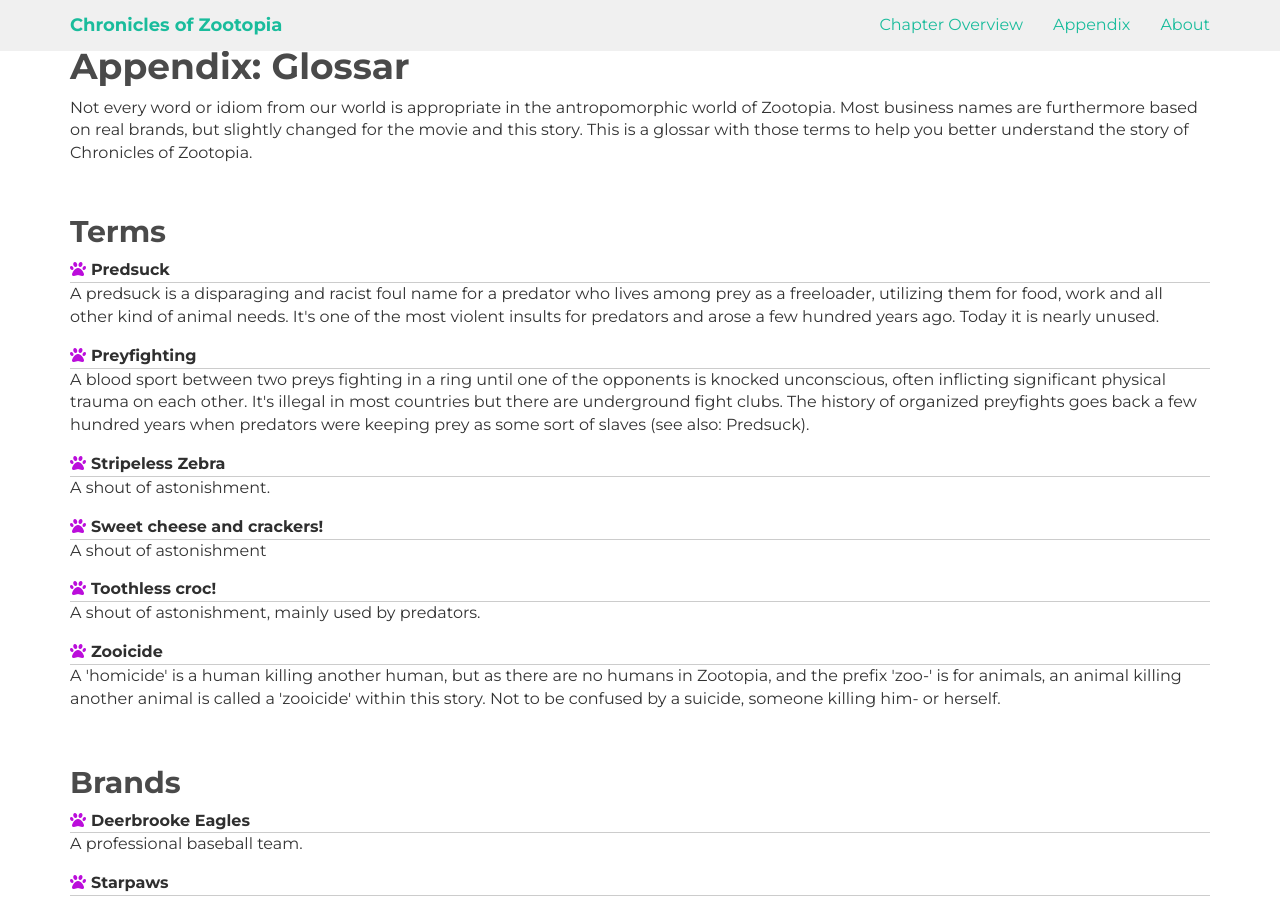
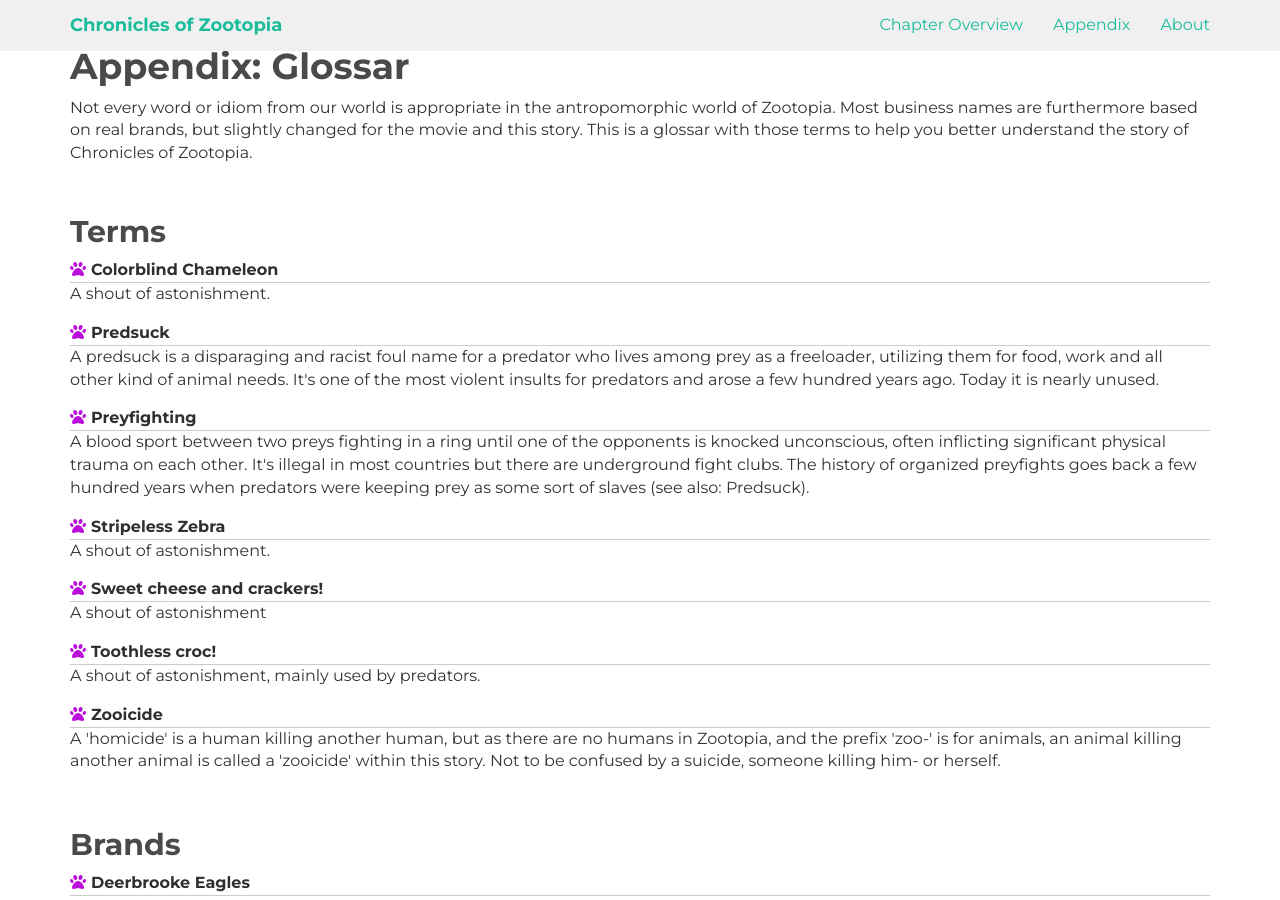
Before and after one commit to Anheledir/ChroniclesOfZootopia, a Jekyll site: the page built from appendix/glossar.md, in a window 1280 px wide and 900 px high, scrolled down 633 px. Built offline with Jekyll 4.4.1, drawn with Linux system fonts in a browser that asks for light colours; nearby versions of some CDN libraries.

Commit message:
added glossar: Colorblind Chameleon

```diff
--- a/_data/glossar.yml
+++ b/_data/glossar.yml
@@ -31,3 +31,6 @@
 - term: Deerbrooke Eagles
   description: A professional baseball team.
   isBrand: true
+- term: Colorblind Chameleon
+  description: A shout of astonishment.
+  isBrand: false
```
